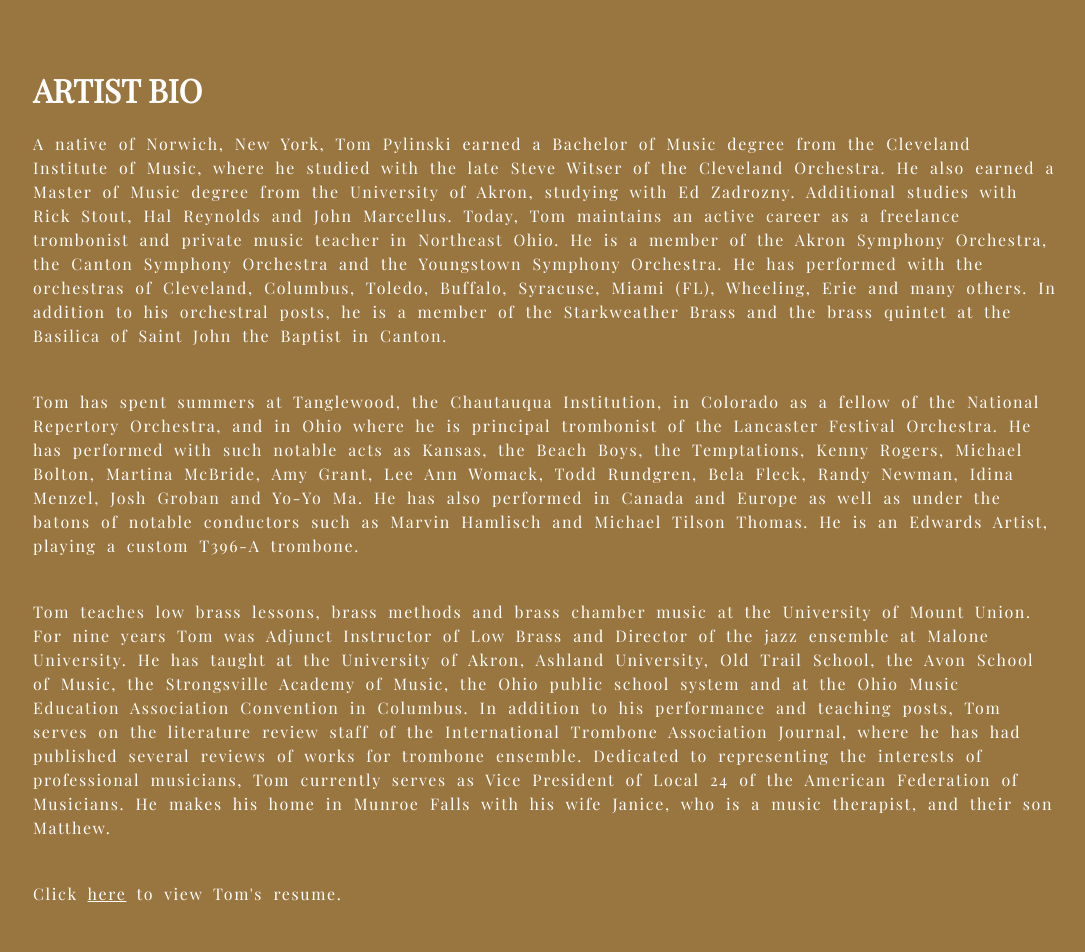
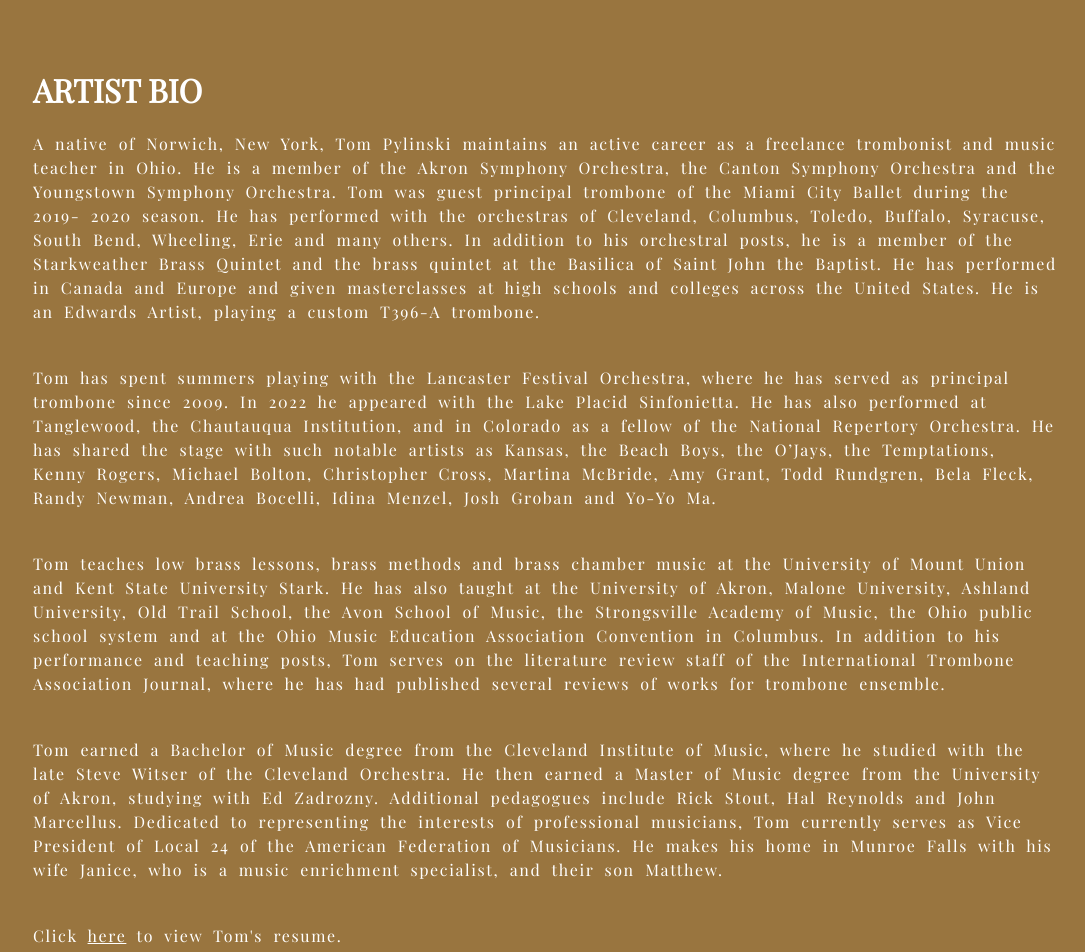
Before and after one commit to natedaniels42/tom-pylinski-website-client, a React (Create React App) app: page / in a window 1280 px wide. Shown: the part 1260-2212 px from the top of the page, without its empty margins (95-1180 px from the left). Built offline with nearby package versions, Linux system fonts and the light colour scheme; no server answers.

Commit message:
Updated Bio and Resume

```diff
--- a/src/components/Bio.js
+++ b/src/components/Bio.js
@@ -5,44 +5,50 @@ const Bio = () => {
     return (
         <div id="bio">
             <h2>ARTIST BIO</h2><br />
-            <p>A native of Norwich, New York, Tom Pylinski earned a Bachelor of Music
-                degree from the Cleveland Institute of Music, where he studied with the
-                late Steve Witser of the Cleveland Orchestra. He also earned a Master of Music
-                degree from the University of Akron, studying with Ed Zadrozny. Additional
-                studies with Rick Stout, Hal Reynolds and John Marcellus. Today, Tom maintains
-                an active career as a freelance trombonist and private music teacher in Northeast
-                Ohio. He is a member of the Akron Symphony Orchestra, the Canton Symphony
-                Orchestra and the Youngstown Symphony Orchestra. He has performed with the
-                orchestras of Cleveland, Columbus, Toledo, Buffalo, Syracuse, Miami (FL),
-                Wheeling, Erie and many others. In addition to his orchestral posts, he is a
-                member of the Starkweather Brass and the brass quintet at the Basilica of Saint
-                John the Baptist in Canton.</p><br /><br />
-            <p>Tom has spent summers at Tanglewood, the Chautauqua Institution, in
-                Colorado as a fellow of the National Repertory Orchestra, and in
-                Ohio where he is principal trombonist of the Lancaster Festival
-                Orchestra. He has performed with such notable acts as Kansas, the
-                Beach Boys, the Temptations, Kenny Rogers, Michael Bolton, Martina
-                McBride, Amy Grant, Lee Ann Womack, Todd Rundgren, Bela Fleck, Randy
-                Newman, Idina Menzel, Josh Groban and Yo-Yo Ma. He has also performed
-                in Canada and Europe as well as under the batons of notable conductors
-                such as Marvin Hamlisch and Michael Tilson Thomas. He is an Edwards Artist,
-                playing a custom T396-A trombone.</p><br /><br />
-            <p>Tom teaches low brass lessons, brass methods and brass chamber music
-                at the University of Mount Union. For nine years Tom was Adjunct
-                Instructor of Low Brass and Director of the jazz ensemble at Malone
-                University. He has taught at the University of Akron, Ashland
-                University, Old Trail School, the Avon School of Music, the
-                Strongsville Academy of Music, the Ohio public school system and at
-                the Ohio Music Education Association Convention in Columbus. In
-                addition to his performance and teaching posts, Tom serves on the
-                literature review staff of the International Trombone Association
-                Journal, where he has had published several reviews of works for
-                trombone ensemble. Dedicated to representing the interests of
-                professional musicians, Tom currently serves as Vice President
-                of Local 24 of the American Federation of Musicians. He makes
-                his home in Munroe Falls with his wife Janice, who is a music
-                therapist, and their son Matthew.</p><br /><br />
-            <p>Click <a href="tom-resume.pdf" target="_blank">here</a> to view Tom's resume.</p>
+            <p>A native of Norwich, New York, Tom Pylinski maintains an active
+                career as a freelance trombonist and music teacher in Ohio. He is a
+                member of the Akron Symphony Orchestra, the Canton Symphony
+                Orchestra and the Youngstown Symphony Orchestra. Tom was
+                guest principal trombone of the Miami City Ballet during the 2019-
+                2020 season. He has performed with the orchestras of Cleveland,
+                Columbus, Toledo, Buffalo, Syracuse, South Bend, Wheeling, Erie
+                and many others. In addition to his orchestral posts, he is a member
+                of the Starkweather Brass Quintet and the brass quintet at the
+                Basilica of Saint John the Baptist. He has performed in Canada and
+                Europe and given masterclasses at high schools and colleges across
+                the United States. He is an Edwards Artist, playing a custom T396-A
+                trombone.</p><br /><br />
+            <p>Tom has spent summers playing with the Lancaster Festival
+                Orchestra, where he has served as principal trombone since 2009. In
+                2022 he appeared with the Lake Placid Sinfonietta. He has also
+                performed at Tanglewood, the Chautauqua Institution, and in
+                Colorado as a fellow of the National Repertory Orchestra. He has
+                shared the stage with such notable artists as Kansas, the Beach Boys,
+                the O’Jays, the Temptations, Kenny Rogers, Michael Bolton,
+                Christopher Cross, Martina McBride, Amy Grant, Todd Rundgren,
+                Bela Fleck, Randy Newman, Andrea Bocelli, Idina Menzel, Josh
+                Groban and Yo-Yo Ma.</p><br /><br />
+            <p>Tom teaches low brass lessons, brass methods and brass chamber
+                music at the University of Mount Union and Kent State University
+                Stark. He has also taught at the University of Akron, Malone
+                University, Ashland University, Old Trail School, the Avon School of
+                Music, the Strongsville Academy of Music, the Ohio public school
+                system and at the Ohio Music Education Association Convention in
+                Columbus. In addition to his performance and teaching posts, Tom
+                serves on the literature review staff of the International Trombone
+                Association Journal, where he has had published several reviews of
+                works for trombone ensemble.</p><br /><br />
+            <p>Tom earned a Bachelor of Music degree from the Cleveland Institute
+                of Music, where he studied with the late Steve Witser of the
+                Cleveland Orchestra. He then earned a Master of Music degree from
+                the University of Akron, studying with Ed Zadrozny. Additional
+                pedagogues include Rick Stout, Hal Reynolds and John Marcellus.
+                Dedicated to representing the interests of professional musicians,
+                Tom currently serves as Vice President of Local 24 of the American
+                Federation of Musicians. He makes his home in Munroe Falls with
+                his wife Janice, who is a music enrichment specialist, and their son
+                Matthew.</p><br /><br />
+            <p>Click <a href="tom-pylinski-resume.pdf" target="_blank">here</a> to view Tom's resume.</p>
         </div>
     )
 }
```
Also changed, not shown: 2 other files (tests, documents, lock files or other folders).
